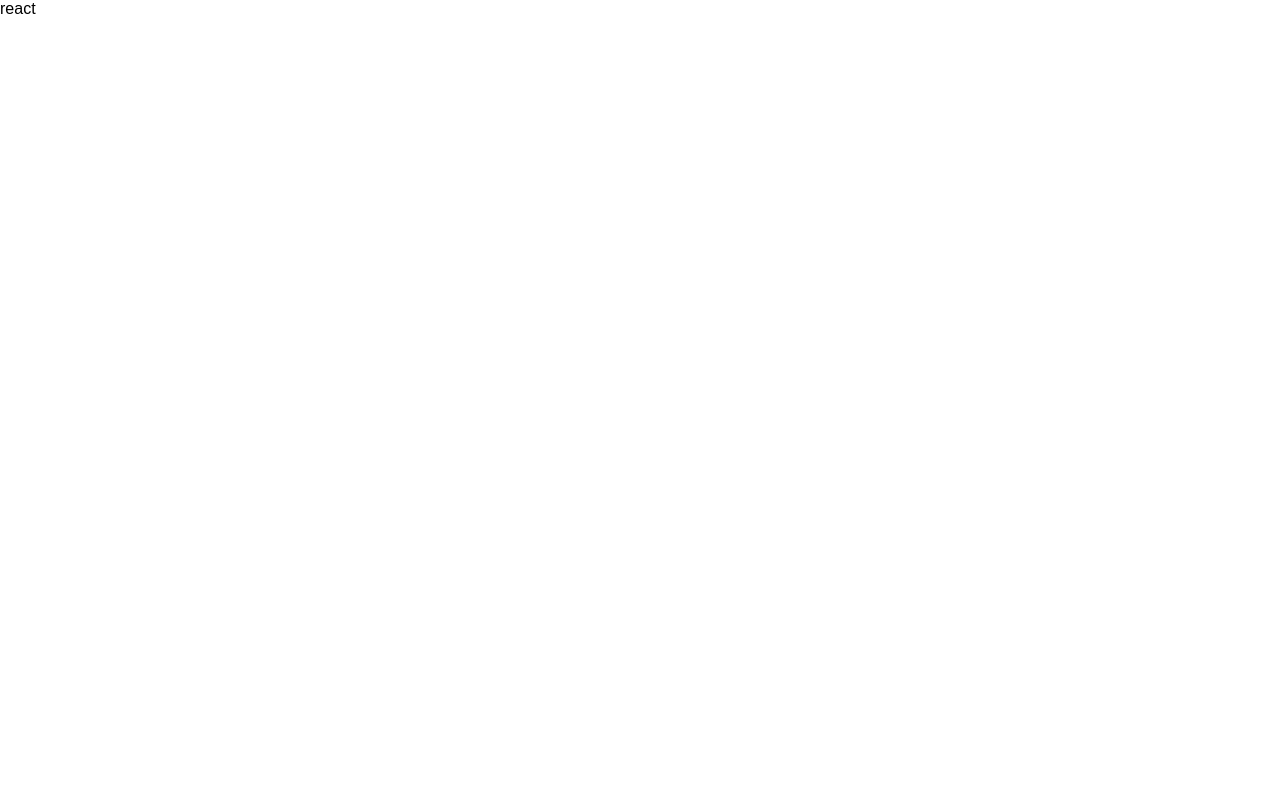
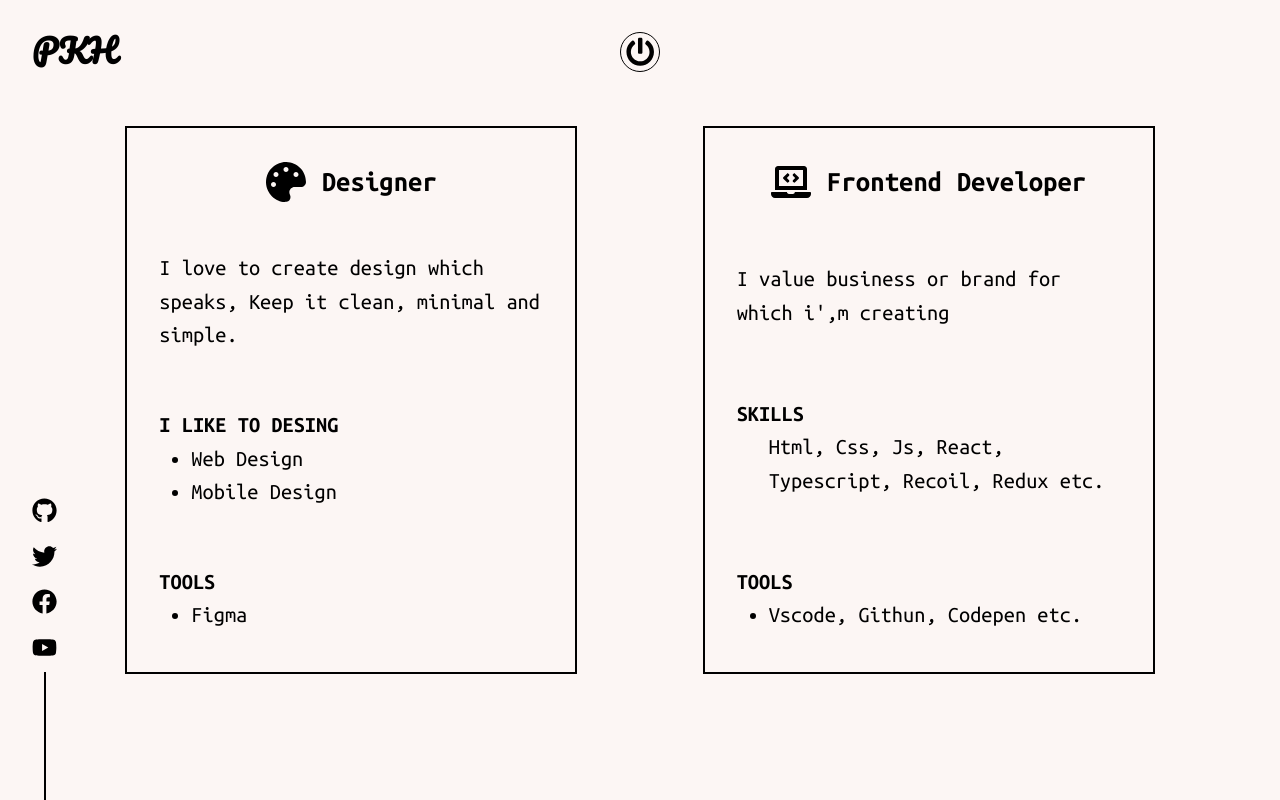
Before and after one commit to ParkGeunHyuk95/Portfolio, a React (Create React App) app: page /skills in a window 1280 px wide. Built offline with nearby package versions, Linux system fonts and the light colour scheme.

Commit message:
Feature: my skills page

```diff
--- a/src/components/MySkill.js
+++ b/src/components/MySkill.js
@@ -1,11 +1,122 @@
-import React from 'react'
+import React from "react";
+import styled, { ThemeProvider } from "styled-components";
+import { LightTheme } from "./Themes";
+import { Design, Develope } from "./AllSvgs";
+import LogoComponent from "../subComponents/LogoComponent";
+import SocialIcons from "../subComponents/SocialIcons";
+import PowerButton from "../subComponents/PowerButton";
+const Box = styled.div`
+  background-color: ${(props) => props.theme.body};
+  width: 100vw;
+  height: 100vh;
+  position: relative;
+  display: flex;
+  justify-content: space-evenly;
+  align-items: center;
+`;
+const Main = styled.div`
+  border: 2px solid ${(props) => props.theme.text};
+  color: ${(props) => props.theme.text};
+  background-color: ${(props) => props.theme.body};
+  padding: 2rem;
+  width: 30vw;
+  height: 60vh;
+  z-index: 3;
+  line-height: 1.5;
+
+  font-family: "Ubuntu Mono", monospace;
+  display: flex;
+  flex-direction: column;
+  justify-content: space-between;
+
+  &:hover {
+    color: ${(props) => props.theme.body};
+    background-color: ${(props) => props.theme.text};
+  }
+`;
+
+const Title = styled.h2`
+  display: flex;
+  justify-content: center;
+  align-items: center;
+  font-size: calc(1em + 1vw);
+  ${Main}:hover & {
+    & > * {
+      fill: ${(props) => props.theme.body};
+    }
+  }
+  & > *:first-child {
+    margin-right: 1rem;
+  }
+`;
+
+const Description = styled.div`
+  color: ${(props) => props.theme.text};
+  font-size: calc(0.6em + 1vw);
+  padding: 0.5rem 0;
+  ${Main}:hover & {
+    color: ${(props) => props.theme.body};
+  }
+  strong {
+    margin-bottom: 1rem;
+    text-transform: uppercase;
+  }
+  ul,
+  p {
+    margin-left: 2rem;
+  }
+`;
 
 const MySkill = () => {
   return (
-    <div>
-      react
-    </div>
-  )
-}
+    <ThemeProvider theme={LightTheme}>
+      <Box>
+        <LogoComponent theme="light" />
+        <SocialIcons theme="light" />
+        <PowerButton />
+        <Main>
+          <Title>
+            <Design width={40} height={40} /> Designer
+          </Title>
+          <Description>
+            I love to create design which speaks, Keep it clean, minimal and
+            simple.
+          </Description>
+          <Description>
+            <strong>I like to desing</strong>
+            <ul>
+              <li>Web Design</li>
+              <li>Mobile Design</li>
+            </ul>
+          </Description>
+          <Description>
+            <strong>Tools</strong>
+            <ul>
+              <li>Figma</li>
+            </ul>
+          </Description>
+        </Main>
+        <Main>
+          <Title>
+            <Develope width={40} height={40} /> Frontend Developer
+          </Title>
+          <Description>
+            I value business or brand for which i',m creating
+          </Description>
+          <Description>
+            <strong>Skills</strong>
+            <p>Html, Css, Js, React, Typescript, Recoil, Redux etc.</p>
+          </Description>
+          <Description>
+            <strong>Tools</strong>
+            <ul>
+              <li>Vscode, Githun, Codepen etc.</li>
+            </ul>
+          </Description>
+        </Main>
+      </Box>
+    </ThemeProvider>
+  );
+};
 
-export default MySkill
+export default MySkill;
```
